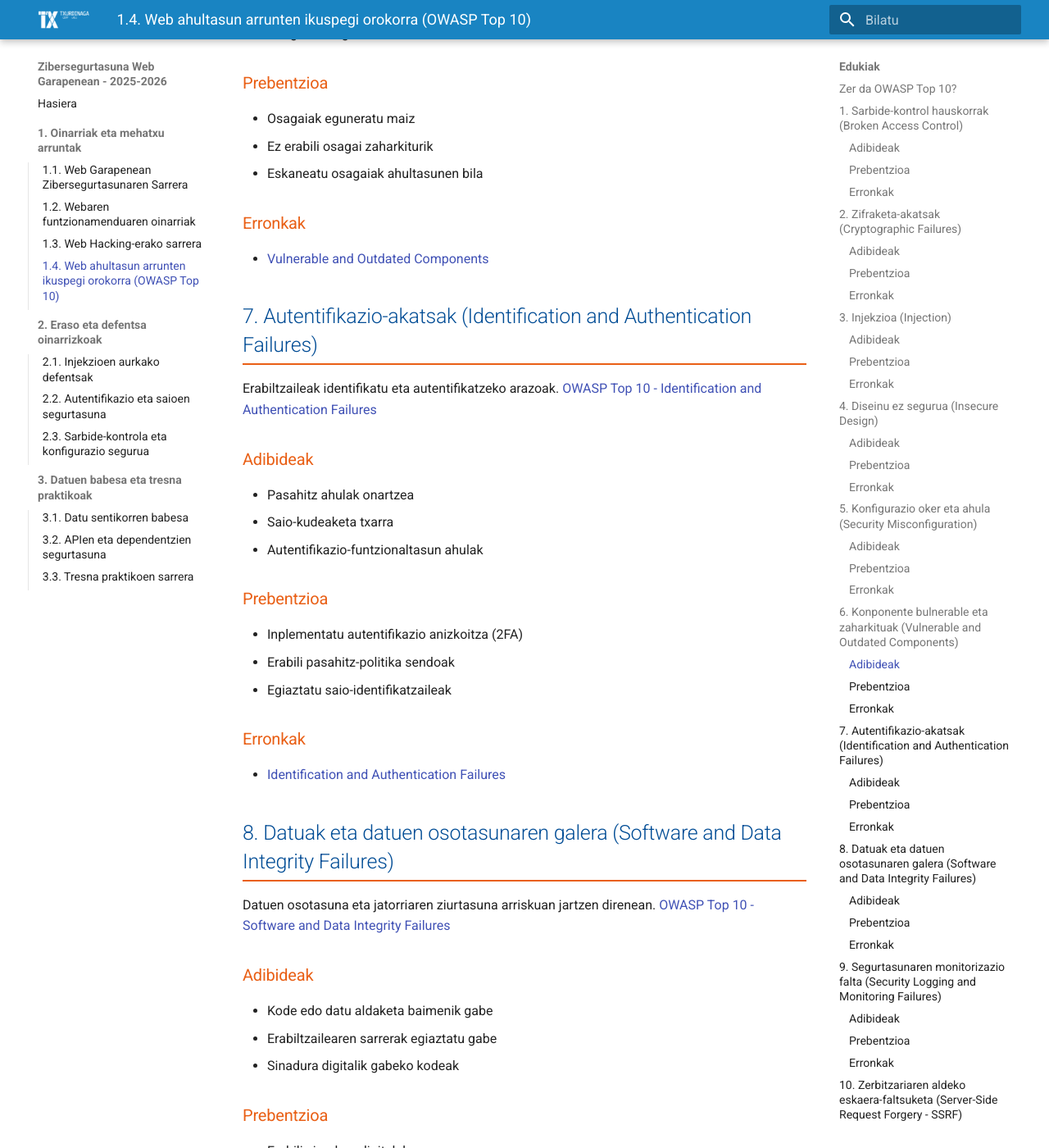
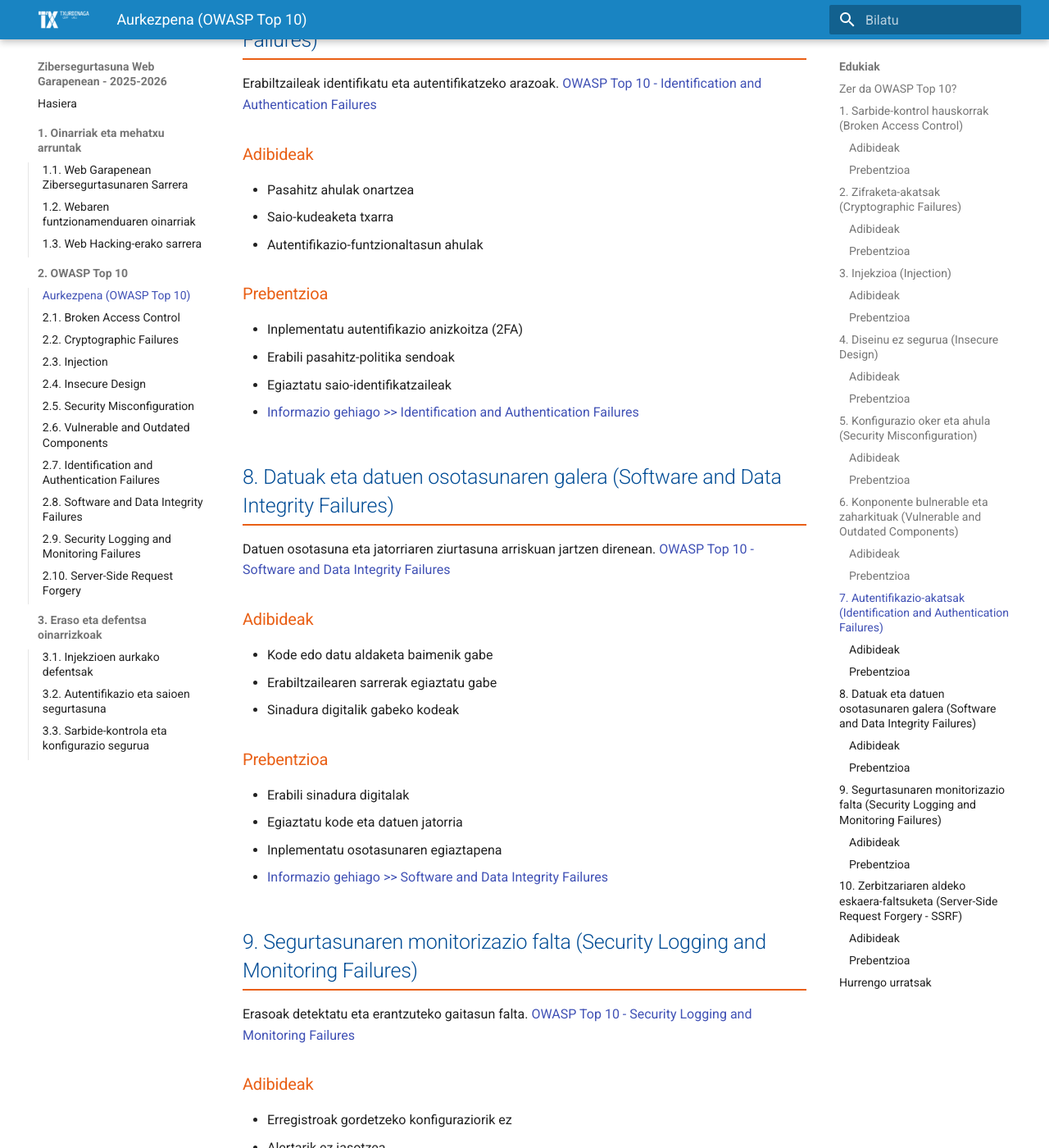
Before and after one commit to martinezjone/ziber_apunteak, an MkDocs documentation site: the page built from docs/oinarriak_mehatxuak/owasp_top10.md, in a window 1280 px wide and 1400 px high, scrolled down 4944 px. Shown: the whole window at 82% size. Built offline with MkDocs 1.6.1 and Material for MkDocs 9.7.7, drawn with Linux system fonts in a browser that asks for light colours; some of the changed text lies outside the part shown.

Commit message:
Nabegazio aldaketak

```diff
--- a/docs/oinarriak_mehatxuak/owasp_top10.md
+++ b/docs/oinarriak_mehatxuak/owasp_top10.md
@@ -25,9 +25,7 @@ Erabiltzaileek soilik baimendutako ekintzak bakarrik egin ditzaten mugatzea huts
 - "Baimenik ez" jarrerarekin hasi
 - Erabiltzaile-zerbitzari aldean sarbidea egiaztatu
 
-### Erronkak
-
-- [Broken Access Control](../ariketak/broken_access_control.md)
+- [Informazio gehiago >> Broken Access Control](../ariketak/broken_access_control.md)
 
 ## 2. Zifraketa-akatsak (Cryptographic Failures)
 
@@ -45,9 +43,7 @@ Datuak zifratzeko erabiltzen diren ahultasunak edo akatsak.
 - HTTPS erabili beti
 - Gakoak modu seguruan gorde
 
-### Erronkak
-
-- [Cryptographic Failures](../ariketak/cryptographic_failures.md)
+- [Informazio gehiago >> Cryptographic Failures](../ariketak/cryptographic_failures.md)
 
 ## 3. Injekzioa (Injection)
 
@@ -113,9 +109,7 @@ LDAP Injekzioa ez da nabigatzailean gertatzen, baizik eta zerbitzarian. Erasoa e
 - Sarrera guztiak balioztatu eta garbitu
 - Pribilegio minimoen printzipioa aplikatu
 
-### Erronkak
-
-- [Injection](../ariketak/injection.md)
+- [Informazio gehiago >> Injection](../ariketak/injection.md)
 
 ## 4. Diseinu ez segurua (Insecure Design)
 
@@ -133,9 +127,7 @@ Segurtasun-arazoak diseinu-fasean sortzen direnean, eta ez bakarrik inplementazi
 - Mehatxuen ereduak egin
 - Abusu-kasuak identifikatu eta prebenitu
 
-### Erronkak
-
-- [Insecure Design](../ariketak/insecure_design.md)
+- [Informazio gehiago >> Insecure Design](../ariketak/insecure_design.md)
 
 ## 5. Konfigurazio oker eta ahula (Security Misconfiguration)
 
@@ -153,9 +145,7 @@ Segurtasun-konfigurazio egokirik ez izatea edo konfigurazio okerrak izatea.
 - Automatizatu konfigurazioa
 - Eguneratu eta berrikusi konfigurazioa maiz
 
-### Erronkak
-
-- [Security Misconfiguration](../ariketak/security_misconfiguration.md)
+- [Informazio gehiago >> Security Misconfiguration](../ariketak/security_misconfiguration.md)
 
 ## 6. Konponente bulnerable eta zaharkituak (Vulnerable and Outdated Components)
 
@@ -173,9 +163,7 @@ Hirugarreneko liburutegi eta osagaietan dauden ahultasunak.
 - Ez erabili osagai zaharkiturik
 - Eskaneatu osagaiak ahultasunen bila
 
-### Erronkak
-
-- [Vulnerable and Outdated Components](../ariketak/vulnerable_and_outdated_components.md)
+- [Informazio gehiago >> Vulnerable and Outdated Components](../ariketak/vulnerable_and_outdated_components.md)
 
 ## 7. Autentifikazio-akatsak (Identification and Authentication Failures)
 
@@ -193,9 +181,7 @@ Erabiltzaileak identifikatu eta autentifikatzeko arazoak.
 - Erabili pasahitz-politika sendoak
 - Egiaztatu saio-identifikatzaileak
 
-### Erronkak
-
-- [Identification and Authentication Failures](../ariketak/identification_and_authentication_failures.md)
+- [Informazio gehiago >> Identification and Authentication Failures](../ariketak/identification_and_authentication_failures.md)
 
 ## 8. Datuak eta datuen osotasunaren galera (Software and Data Integrity Failures)
 
@@ -213,9 +199,7 @@ Datuen osotasuna eta jatorriaren ziurtasuna arriskuan jartzen direnean.
 - Egiaztatu kode eta datuen jatorria
 - Inplementatu osotasunaren egiaztapena
 
-### Erronkak
-
-- [Software and Data Integrity Failures](../ariketak/software_and_data_integrity_failures.md)
+- [Informazio gehiago >> Software and Data Integrity Failures](../ariketak/software_and_data_integrity_failures.md)
 
 ## 9. Segurtasunaren monitorizazio falta (Security Logging and Monitoring Failures)
 
@@ -233,9 +217,7 @@ Erasoak detektatu eta erantzuteko gaitasun falta.
 - Konfiguretu alerta automatikoak
 - Planifikatu erantzun-prozedurak
 
-### Erronkak
-
-- [Security Logging and Monitoring Failures](../ariketak/security_logging_and_monitoring_failures.md)
+- [Informazio gehiago >> Security Logging and Monitoring Failures](../ariketak/security_logging_and_monitoring_failures.md)
 
 ## 10. Zerbitzariaren aldeko eskaera-faltsuketa (Server-Side Request Forgery - SSRF)
 
@@ -253,9 +235,7 @@ Erasotzaileak zerbitzariak barne-sarean egindako eskaerak kontrolatzen dituenean
 - Erabili zerrenda zuri bat onartutako helbideentzako
 - Ezarri konexio-mugen eta denbora-mugen politika
 
-### Erronkak
-
-- [Server-Side Request Forgery](../ariketak/server_side_request_forgery.md)
+- [Informazio gehiago >> Server-Side Request Forgery](../ariketak/server_side_request_forgery.md)
 
 ## Hurrengo urratsak
 
--- a/mkdocs.yml
+++ b/mkdocs.yml
@@ -43,15 +43,26 @@ nav:
     - '1.1. Web Garapenean Zibersegurtasunaren Sarrera': oinarriak_mehatxuak/sarrera.md
     - '1.2. Webaren funtzionamenduaren oinarriak': oinarriak_mehatxuak/web_oinarriak.md
     - '1.3. Web Hacking-erako sarrera': oinarriak_mehatxuak/web_hacking_sarrera.md
-    - '1.4. Web ahultasun arrunten ikuspegi orokorra (OWASP Top 10)': oinarriak_mehatxuak/owasp_top10.md
-  - '2. Eraso eta defentsa oinarrizkoak':
-    - '2.1. Injekzioen aurkako defentsak': eraso_defentsak/injekzioak.md
-    - '2.2. Autentifikazio eta saioen segurtasuna': eraso_defentsak/autentifikazioa.md
-    - '2.3. Sarbide-kontrola eta konfigurazio segurua': eraso_defentsak/sarbide_kontrola.md
-  - '3. Datuen babesa eta tresna praktikoak':
-    - '3.1. Datu sentikorren babesa': datu_babesa/datu_sentikorrak.md
-    - '3.2. APIen eta dependentzien segurtasuna': datu_babesa/api_segurtasuna.md
-    - '3.3. Tresna praktikoen sarrera': datu_babesa/tresnak.md
+  - '2. OWASP Top 10':
+    - 'Aurkezpena (OWASP Top 10)': oinarriak_mehatxuak/owasp_top10.md
+    - '2.1. Broken Access Control': ariketak/broken_access_control.md
+    - '2.2. Cryptographic Failures': ariketak/cryptographic_failures.md
+    - '2.3. Injection': ariketak/injection.md
+    - '2.4. Insecure Design': ariketak/insecure_design.md
+    - '2.5. Security Misconfiguration': ariketak/security_misconfiguration.md
+    - '2.6. Vulnerable and Outdated Components': ariketak/vulnerable_components.md
+    - '2.7. Identification and Authentication Failures': ariketak/authentication_failures.md
+    - '2.8. Software and Data Integrity Failures': ariketak/integrity_failures.md
+    - '2.9. Security Logging and Monitoring Failures': ariketak/logging_failures.md
+    - '2.10. Server-Side Request Forgery': ariketak/ssrf.md
+  - '3. Eraso eta defentsa oinarrizkoak':
+    - '3.1. Injekzioen aurkako defentsak': eraso_defentsak/injekzioak.md
+    - '3.2. Autentifikazio eta saioen segurtasuna': eraso_defentsak/autentifikazioa.md
+    - '3.3. Sarbide-kontrola eta konfigurazio segurua': eraso_defentsak/sarbide_kontrola.md
+  # - '4. Datuen babesa eta tresna praktikoak':
+  #   - '4.1. Datu sentikorren babesa': datu_babesa/datu_sentikorrak.md
+  #   - '4.2. APIen eta dependentzien segurtasuna': datu_babesa/api_segurtasuna.md
+  #   - '4.3. Tresna praktikoen sarrera': datu_babesa/tresnak.md
 
 markdown_extensions:
   - admonition
```
Also changed, not shown: 1 other file.
